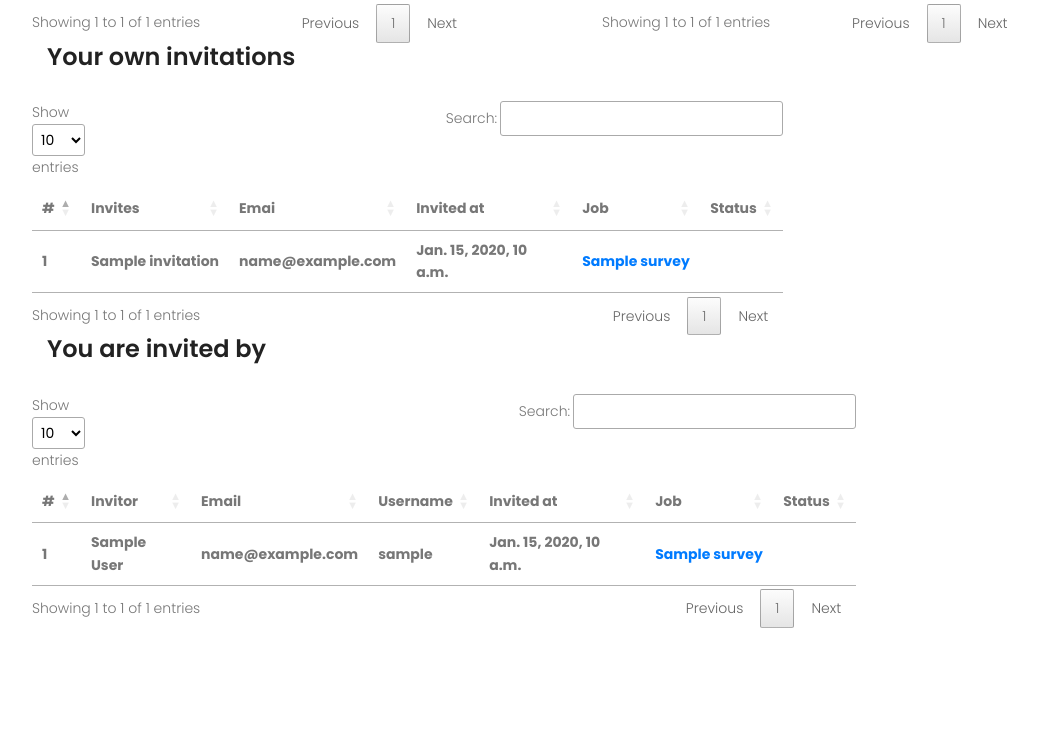
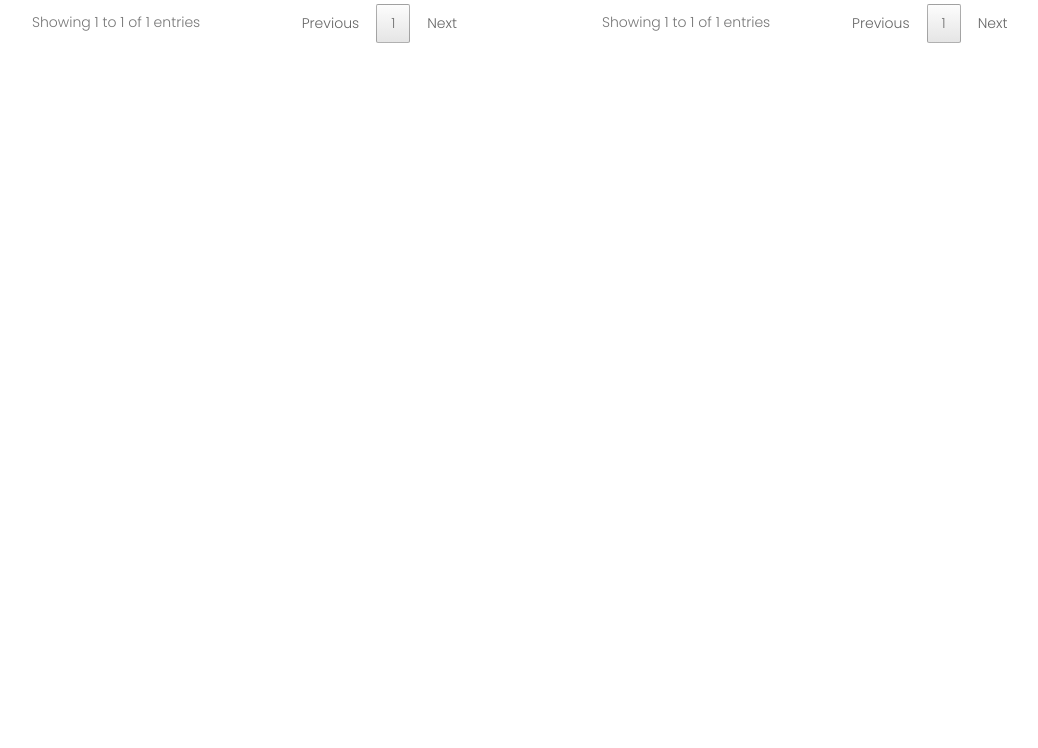
Before and after one commit to mental689/pyano, a Django app: template pyano2/templates/registration/profile.html in a window 1280 px wide. Shown: the part 614-1362 px from the top of the page, without its empty margins (38-1076 px from the left). After the commit the page ends 657 px from the top, so only its background shows below. Run offline with Django 3.2, Linux system fonts and the light colour scheme; the template is opened without the code that fills it: most values are stand-ins (such as "Sample title", 1, 10 or a date in 2020); lists and menus that the app fills with data are empty; parts of the project's set-up code (start-up, migrations or seed data) failed here and were passed over; some libraries are stand-ins or nearby versions.

Commit message:
Revert "updated the profile view to have the list of invitations (whether the user is invitor or invite)"
This reverts commit 2c86811e5d06546d91bd28b4ae2d313519d72e47.

```diff
--- a/pyano2/templates/registration/profile.html
+++ b/pyano2/templates/registration/profile.html
@@ -1,7 +1,7 @@
 {% extends 'pyano2/_base.html' %}
 
 {% block body %}
-<div class="col-lg-20 col-md-20">
+    <div class="col-lg-20 col-md-20">
     <h3 class="mb-30">Profile</h3>
     <div class="row">
         <div class="col-md-4">
@@ -91,90 +91,6 @@
         </table>
     </div>
 </div>
-
-{% if invitations|length > 0 %}
-<div class="col-lg-12 col-md-12">
-    <h3 class="mb-30">Your own invitations</h3>
-    <div class="row">
-        <table id="invitations">
-            <thead>
-            <tr>
-                <th>#</th>
-                <th>Invites</th>
-                <th>Emai</th>
-                <th>Invited at</th>
-                <th>Job</th>
-                <th>Status</th>
-            </tr>
-            </thead>
-            <tbody>
-            {% for invitation in invitations %}
-            <tr>
-                <th>{{invitation.id}}</th>
-                <th>{{invitation.name}}</th>
-                <th>{{invitation.email}}</th>
-                <th>{{invitation.created}}</th>
-                <th><a href="{{ invitation.survey.get_absolute_url }}" target="_blank">
-                    {{invitation.survey.name}}</a></th>
-                <th>{% ifequal invitation.status 0%}
-                    Pending{%endifequal%}
-                    {% ifequal invitation.status 1%}
-                    Accepted
-                    {%endifequal%}
-                    {%ifequal invitation.status 2%}
-                    Declined
-                    {%endifequal%}
-                </th>
-            </tr>
-            {% endfor %}
-            </tbody>
-        </table>
-    </div>
-</div>
-{% endif %}
-
-{% if invites|length > 0 %}
-<div class="col-lg-12 col-md-12">
-    <h3 class="mb-30">You are invited by</h3>
-    <div class="row">
-        <table id="invites">
-            <thead>
-            <tr>
-                <th>#</th>
-                <th>Invitor</th>
-                <th>Email</th>
-                <th>Username</th>
-                <th>Invited at</th>
-                <th>Job</th>
-                <th>Status</th>
-            </tr>
-            </thead>
-            <tbody>
-            {% for invitation in invites %}
-            <tr>
-                <th>{{invitation.id}}</th>
-                <th>{{invitation.invitor.first_name}} {{invitation.invitor.last_name}}</th>
-                <th>{{invitation.invitor.email}}</th>
-                <th>{{invitation.invitor.username}}</th>
-                <th>{{invitation.created}}</th>
-                <th><a href="{{ invitation.survey.get_absolute_url }}" target="_blank">
-                    {{invitation.survey.name}}</a></th>
-                <th>{% ifequal invitation.status 0%}
-                    Pending{%endifequal%}
-                    {% ifequal invitation.status 1%}
-                    <a href="/accept/?uuid={{invitation.uuid}}">Accepted</a>
-                    {%endifequal%}
-                    {%ifequal invitation.status 2%}
-                    Declined
-                    {%endifequal%}
-                </th>
-            </tr>
-            {% endfor %}
-            </tbody>
-        </table>
-    </div>
-</div>
-{% endif %}
 {% endblock %}
 
 {% block custom_js %}
@@ -182,10 +98,7 @@
     $(document).ready( function () {
     $('#keywords').DataTable();
     $('#answers').DataTable();
-    $('#invitations').DataTable();
-    $('#invites').DataTable();
 } );
-
 
 
 </script>
```
Also changed, not shown: pyano/settings.py (+7 -7 lines), pyano2/class_views/user.py (+0 -7 lines).
